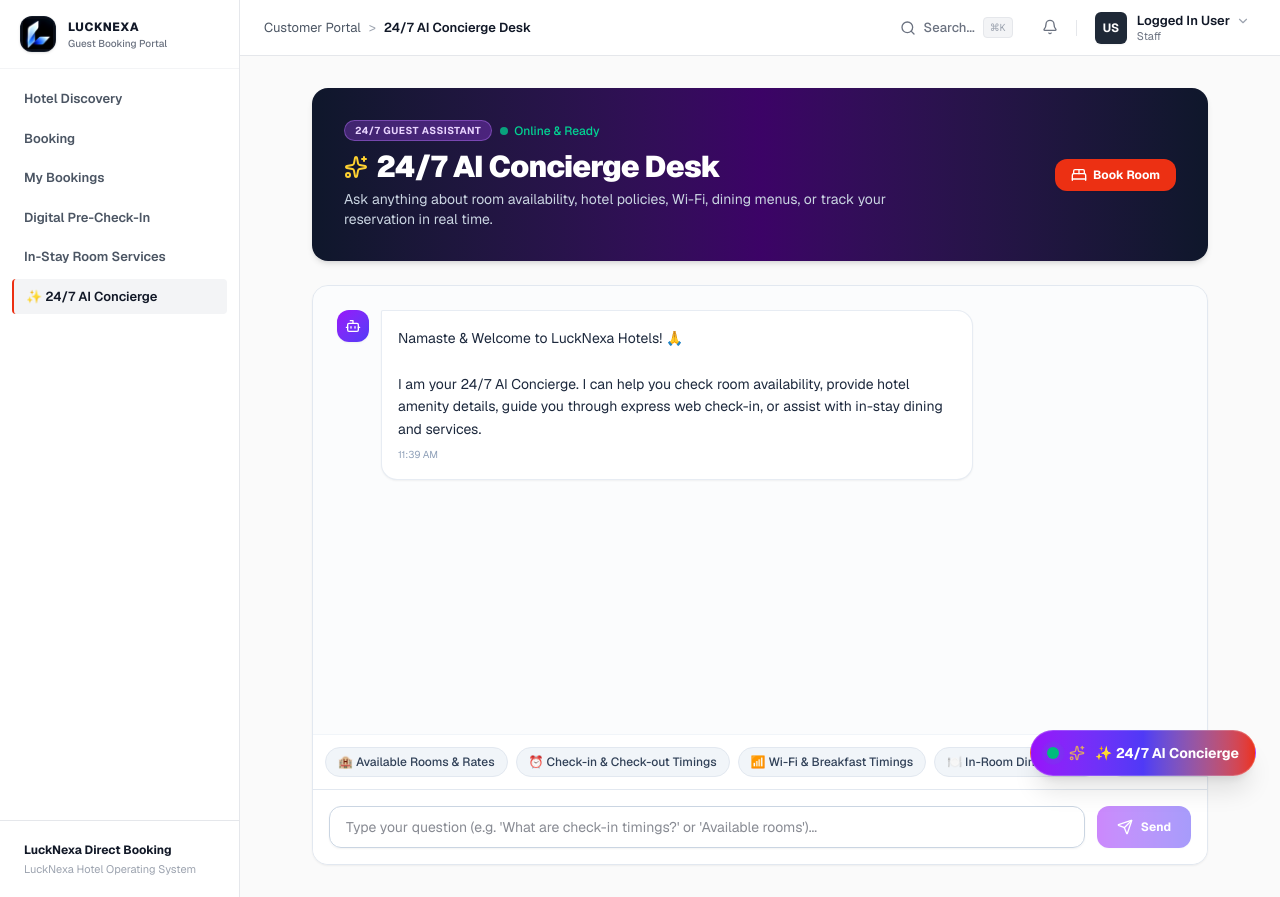
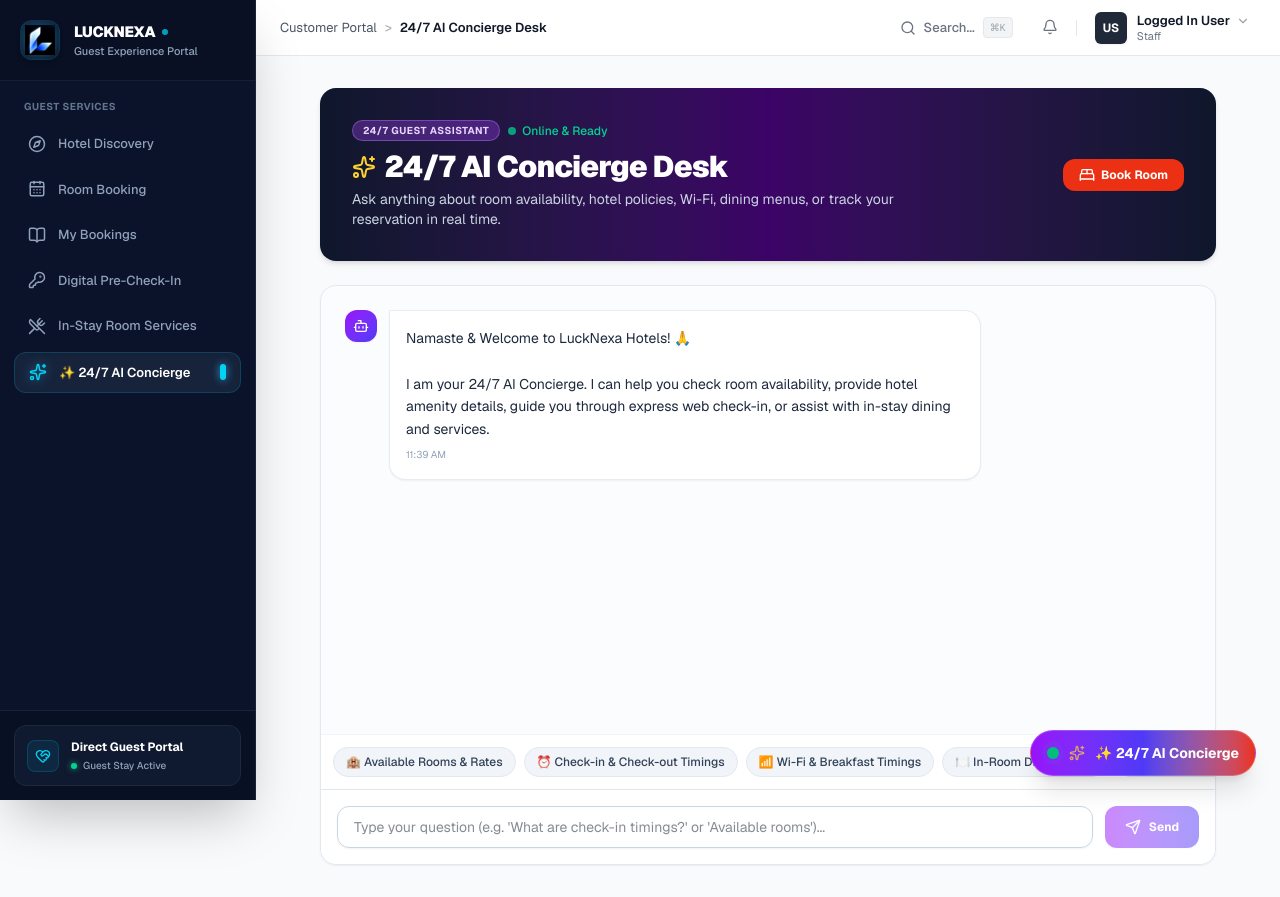
Before and after one commit to arjunmawri81/hoteloperatingsystem-hos-, a Next.js app in the folder frontend/: page /customer/ai-concierge in a window 1280 px wide. Built offline with nearby package versions, Linux system fonts and the light colour scheme.

Commit message:
feat: unified dark sleek fixed sidebar for customer/guest portal, restaurant pos, kitchen kds and all modules

```diff
--- a/frontend/src/app/customer/layout.tsx
+++ b/frontend/src/app/customer/layout.tsx
@@ -6,6 +6,15 @@
 import { GlobalSearchModal } from "@/components/layout/GlobalSearchModal";
 import { NotificationPopover } from "@/components/layout/NotificationPopover";
 import { GuestAIChatWidget } from "@/components/common/GuestAIChatWidget";
+import {
+  Compass,
+  CalendarDays,
+  BookOpen,
+  KeyRound,
+  UtensilsCrossed,
+  Sparkles,
+  HeartHandshake,
+} from "lucide-react";
 
 export default function CustomerLayout({
   children,
@@ -15,16 +24,16 @@
   const pathname = usePathname();
 
   const navItems = [
-    { name: "Hotel Discovery", href: "/customer" },
-    { name: "Booking", href: "/customer/booking" },
-    { name: "My Bookings", href: "/customer/my-bookings" },
-    { name: "Digital Pre-Check-In", href: "/customer/pre-checkin" },
-    { name: "In-Stay Room Services", href: "/customer/stay-services" },
-    { name: "✨ 24/7 AI Concierge", href: "/customer/ai-concierge" },
+    { name: "Hotel Discovery", href: "/customer", icon: Compass },
+    { name: "Room Booking", href: "/customer/booking", icon: CalendarDays },
+    { name: "My Bookings", href: "/customer/my-bookings", icon: BookOpen },
+    { name: "Digital Pre-Check-In", href: "/customer/pre-checkin", icon: KeyRound },
+    { name: "In-Stay Room Services", href: "/customer/stay-services", icon: UtensilsCrossed },
+    { name: "✨ 24/7 AI Concierge", href: "/customer/ai-concierge", icon: Sparkles },
   ];
 
   const getCurrentTitle = () => {
-    if (pathname.includes("/booking")) return "Booking";
+    if (pathname.includes("/booking")) return "Room Booking";
     if (pathname.includes("/my-bookings")) return "My Bookings";
     if (pathname.includes("/pre-checkin")) return "Digital Pre-Check-In";
     if (pathname.includes("/stay-services")) return "In-Stay Room Services";
@@ -33,71 +42,100 @@
   };
 
   return (
-    <div className="min-h-screen bg-[#FAFAFA] text-[#111827] flex font-sans antialiased selection:bg-red-500 selection:text-white relative">
-      {/* Left Sidebar */}
-      <aside className="w-60 bg-white border-r border-[#E5E7EB] flex flex-col justify-between shrink-0 min-h-screen">
-        <div>
-          {/* Sidebar Top Title */}
-          <div className="px-5 py-4 border-b border-[#F3F4F6] flex items-center gap-3">
+    <div className="min-h-screen bg-[#F8FAFC] text-[#0F172A] flex font-sans antialiased relative">
+      {/* Modern Sleek Dark Sidebar (Fixed to Viewport - Never scrolls with page) */}
+      <aside className="fixed left-0 top-0 bottom-0 w-64 h-screen bg-[#0B132B] text-slate-300 flex flex-col justify-between shrink-0 border-r border-slate-800/80 shadow-2xl z-30 select-none overflow-hidden">
+        <div className="flex flex-col flex-1 min-h-0">
+          {/* Sidebar Brand Header */}
+          <div className="px-5 py-5 border-b border-slate-800/60 flex items-center gap-3.5 bg-[#080E1E]/50 shrink-0">
             <Link
               href="/"
               title="LuckNexa Home"
-              className="w-9 h-9 rounded-xl overflow-hidden shrink-0 shadow-sm border border-slate-700/30 bg-[#090D16] flex items-center justify-center p-0.5 hover:scale-105 transition-transform"
+              className="w-10 h-10 rounded-xl overflow-hidden shrink-0 shadow-md border border-cyan-500/20 bg-gradient-to-br from-[#0e1e38] to-[#0a1020] flex items-center justify-center p-1 hover:scale-105 transition-all group"
             >
               <img
                 src="/lucknexa-icon.png"
                 alt="LuckNexa"
-                className="w-full h-full object-contain"
+                className="w-full h-full object-contain filter drop-shadow-[0_0_8px_rgba(56,189,248,0.4)]"
               />
             </Link>
-            <div>
-              <h2 className="text-[12px] font-extrabold text-[#111827] uppercase tracking-wider">
-                LuckNexa
-              </h2>
-              <p className="text-[10px] text-[#6B7280] font-medium">Guest Booking Portal</p>
+            <div className="min-w-0 flex-1">
+              <div className="flex items-center gap-1.5">
+                <h2 className="text-[15px] font-black text-white tracking-tight uppercase">
+                  LuckNexa
+                </h2>
+                <span className="w-1.5 h-1.5 rounded-full bg-cyan-400 animate-pulse" />
+              </div>
+              <p className="text-[11px] text-slate-400 font-medium truncate">
+                Guest Experience Portal
+              </p>
             </div>
           </div>
 
-          {/* Navigation Menu */}
-          <nav className="p-3 space-y-1">
+          {/* Navigation Menu with Isolated Internal Scroll */}
+          <nav className="p-3.5 space-y-1.5 overflow-y-auto flex-1 custom-scrollbar overscroll-contain">
+            <div className="px-2.5 py-1 text-[10px] font-bold uppercase tracking-wider text-slate-500">
+              Guest Services
+            </div>
             {navItems.map((item) => {
               const isActive =
                 item.href === "/customer"
                   ? pathname === "/customer"
                   : pathname.startsWith(item.href);
 
+              const Icon = item.icon;
+
               return (
                 <Link
                   key={item.href}
                   href={item.href}
-                  className={`block px-3 py-2 text-[13px] font-semibold rounded transition-colors ${
+                  className={`group flex items-center justify-between px-3.5 py-2.5 text-[13px] font-medium rounded-xl transition-all duration-200 ${
                     isActive
-                      ? "text-[#111827] bg-[#F3F4F6] border-l-2 border-[#EC3013]"
-                      : item.href === "/customer/ai-concierge"
-                      ? "text-purple-700 bg-purple-50/70 hover:bg-purple-100 font-bold border border-purple-200/60"
-                      : "text-[#4B5563] hover:text-[#111827] hover:bg-[#F9FAFB]"
+                      ? "bg-[#16233B] text-white font-semibold shadow-inner border border-cyan-500/20 relative"
+                      : "text-slate-400 hover:text-slate-100 hover:bg-[#111C33]/70"
                   }`}
                 >
-                  {item.name}
+                  <div className="flex items-center gap-3 min-w-0">
+                    <Icon
+                      className={`w-[18px] h-[18px] shrink-0 transition-colors ${
+                        isActive
+                          ? "text-cyan-400 drop-shadow-[0_0_6px_rgba(56,189,248,0.5)]"
+                          : "text-slate-400 group-hover:text-slate-200"
+                      }`}
+                    />
+                    <span className="truncate">{item.name}</span>
+                  </div>
+
+                  {isActive && (
+                    <span className="w-1.5 h-4 rounded-full bg-cyan-400 shadow-[0_0_8px_rgba(56,189,248,0.8)]" />
+                  )}
                 </Link>
               );
             })}
           </nav>
         </div>
 
-        {/* Sidebar Footer */}
-        <div className="px-6 py-5 border-t border-[#E5E7EB]">
-          <div className="text-[12px] font-bold text-[#111827]">
-            LuckNexa Direct Booking
-          </div>
-          <div className="text-[11px] text-[#9CA3AF] mt-0.5">
-            LuckNexa Hotel Operating System
+        {/* Sidebar Footer Card */}
+        <div className="p-3.5 border-t border-slate-800/80 bg-[#080E1E]/60 shrink-0">
+          <div className="bg-[#111C33]/80 border border-slate-800 rounded-xl p-3 flex items-center gap-3">
+            <div className="w-8 h-8 rounded-lg bg-cyan-500/10 border border-cyan-500/20 flex items-center justify-center text-cyan-400 shrink-0">
+              <HeartHandshake className="w-4 h-4" />
+            </div>
+            <div className="min-w-0 flex-1">
+              <div className="text-[12px] font-bold text-white truncate">
+                Direct Guest Portal
+              </div>
+              <div className="flex items-center gap-1.5 mt-0.5">
+                <span className="w-1.5 h-1.5 rounded-full bg-emerald-400 shadow-[0_0_6px_rgba(52,211,153,0.8)]" />
+                <span className="text-[10px] text-slate-400 font-medium">Guest Stay Active</span>
+              </div>
+            </div>
           </div>
         </div>
       </aside>
 
-      {/* Main Content Area */}
-      <div className="flex-1 flex flex-col min-w-0 overflow-y-auto">
+      {/* Main Content Area (Offset by ml-64 for fixed sidebar) */}
+      <div className="flex-1 flex flex-col min-w-0 ml-64 min-h-screen">
         {/* Top Header Bar */}
         <header className="h-14 bg-white border-b border-[#E5E7EB] px-6 flex items-center justify-between shrink-0 sticky top-0 z-20">
           {/* Breadcrumb */}
```
